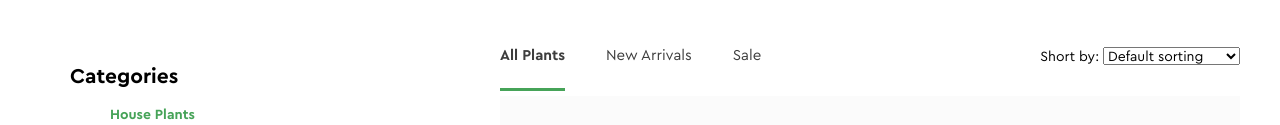
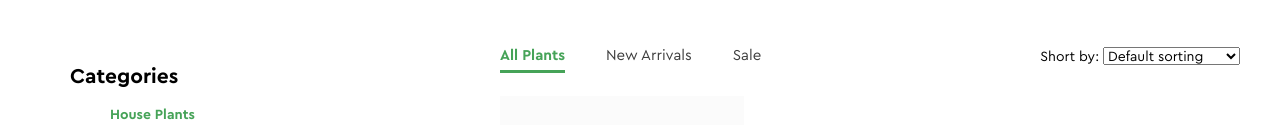
Before and after one commit to Alexandr861523/GREENSHOP, a plain HTML site: page index.html in a window 1280 px wide. In both pictures the pointer is over the link "All Plants". Shown: the part 528-653 px from the top of the page. Drawn offline with Linux system fonts and the light colour scheme.

Commit message:
fix last one

```diff
--- a/css/styles.css
+++ b/css/styles.css
@@ -295,8 +295,7 @@ body {
 }
 
 .container-plants {
-    width: 1200px;
-    margin: 0 auto;
+
     margin-top: 50px;
 }
 
@@ -387,7 +386,7 @@ body {
     font-weight: 700;
     color: #3D3D3D;
     border-bottom: 3px solid #46A358;
-    padding-bottom: 25px;
+    padding-bottom: 7px;
 }
 
 
@@ -400,9 +399,9 @@ body {
 
 .active:hover {
 
-    color: #3D3D3D;
+    color: #46A358;
     border-bottom: 3px solid #46A358;
-    padding-bottom: 25px;
+    padding-bottom: 7px;
 }
 
 .categories-list {
@@ -430,6 +429,7 @@ body {
 .plant-picture {
     margin-top: 31px;
     background-color: #FBFBFB;
+    width: 33%;
 }
 
 .plant-picture-text {
--- a/index.html
+++ b/index.html
@@ -56,7 +56,7 @@
             </div>
 
         </section>
-        <section class="container-plants">
+        <section class="container container-plants">
               <div class="advertising-list">
                    <div class="categories">
                      <h2>Categories</h2>
```
